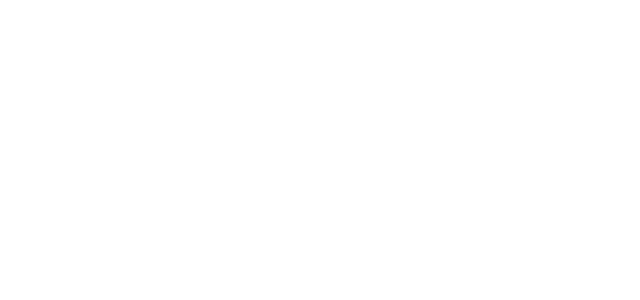
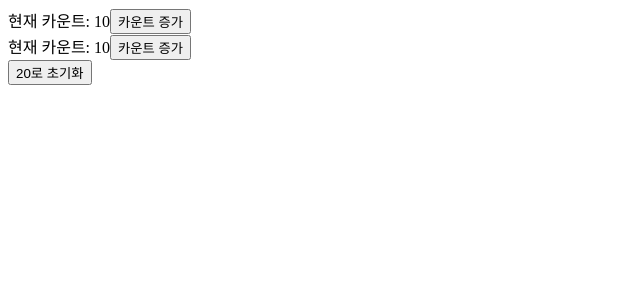
Before and after one commit to blob-ck/do-it-exmaple, a React (Create React App) app: page / in a window 1280 px wide. Shown: the top 300 px of the page, without its empty margins (0-640 px from the left). Built offline with nearby package versions, Linux system fonts and the light colour scheme.

Commit message:
static getDerivedStateFromProps() 로 상위컴포넌트 props 변화 감지

```diff
--- a/src/03/Counter.jsx
+++ b/src/03/Counter.jsx
@@ -4,24 +4,20 @@ class Counter extends Component {
   constructor(props) {
     super(props);
     this.state = {
-      count: 0,
+      count: props.count,
     };
     this.increaseCount = this.increaseCount.bind(this);
-    this.decreaseCount = this.decreaseCount.bind(this);
   }
+
   increaseCount() {
-    this.setState((prevState) => ({ ...prevState, count: prevState.count + 1 }));
+    this.setState(({ count }) => ({ count: count + 1 }));
   }
-  decreaseCount() {
-    this.setState((prevState) => ({ ...prevState, count: prevState.count - 1 }));
-  }
+
   render() {
     return (
       <div>
-        <span>카운트: {this.state.count}</span>
-        <br />
+        현재 카운트: {this.state.count}
         <button onClick={this.increaseCount}>카운트 증가</button>
-        <button onClick={this.decreaseCount}>카운트 감소</button>
       </div>
     );
   }
--- /dev/null
+++ b/src/03/NewCounter.jsx
@@ -0,0 +1,33 @@
+import React from 'react';
+
+class NewCounter extends React.Component {
+  constructor(props) {
+    super(props);
+    this.state = {};
+    this.increaseCount = this.increaseCount.bind(this);
+  }
+
+  //Counter 컴포넌트와의 차이점: getDerivedStateFromProps 를 통해 상위컴포넌트의 props 변화를 감지한다.
+  static getDerivedStateFromProps(props, state) {
+    const { count } = props;
+    return {
+      count,
+      newCount: count === state.count ? state.newCount : count,
+    };
+  }
+
+  increaseCount() {
+    this.setState(({ newCount }) => ({ newCount: newCount + 1 }));
+  }
+
+  render() {
+    return (
+      <div>
+        현재 카운트: {this.state.newCount}
+        <button onClick={this.increaseCount}>카운트 증가</button>
+      </div>
+    );
+  }
+}
+
+export default NewCounter;
--- a/src/App.js
+++ b/src/App.js
@@ -1,19 +1,27 @@
 import React from 'react';
-import LifeCycleExample from './03/LifeCycleExample';
+import Counter from './03/Counter';
+import NewCounter from './03/NewCounter';
 
 class App extends React.Component {
   constructor(props) {
     super(props);
-    this.state = { hasDestroyed: false };
+    this.state = { count: 10 };
+    this.resetCount = this.resetCount.bind(this);
   }
 
-  componentDidMount() {
-    console.log('> App componentDidMount() => this.setState({ hasDestroyed: true })');
-    this.setState({ hasDestroyed: true });
+  resetCount() {
+    this.setState(({ count }) => ({ count: count + 10 }));
   }
 
   render() {
-    return <div className="body">{this.state.hasDestroyed ? null : <LifeCycleExample />}</div>;
+    return (
+      <div>
+        <Counter count={this.state.count} />
+        {/*Counter 컴포넌트와의 차이점: getDerivedStateFromProps 를 통해 상위컴포넌트의 props 변화를 감지한다.*/}
+        <NewCounter count={this.state.count} />
+        <button onClick={this.resetCount}>{this.state.count + 10}로 초기화</button>
+      </div>
+    );
   }
 }
 
```
